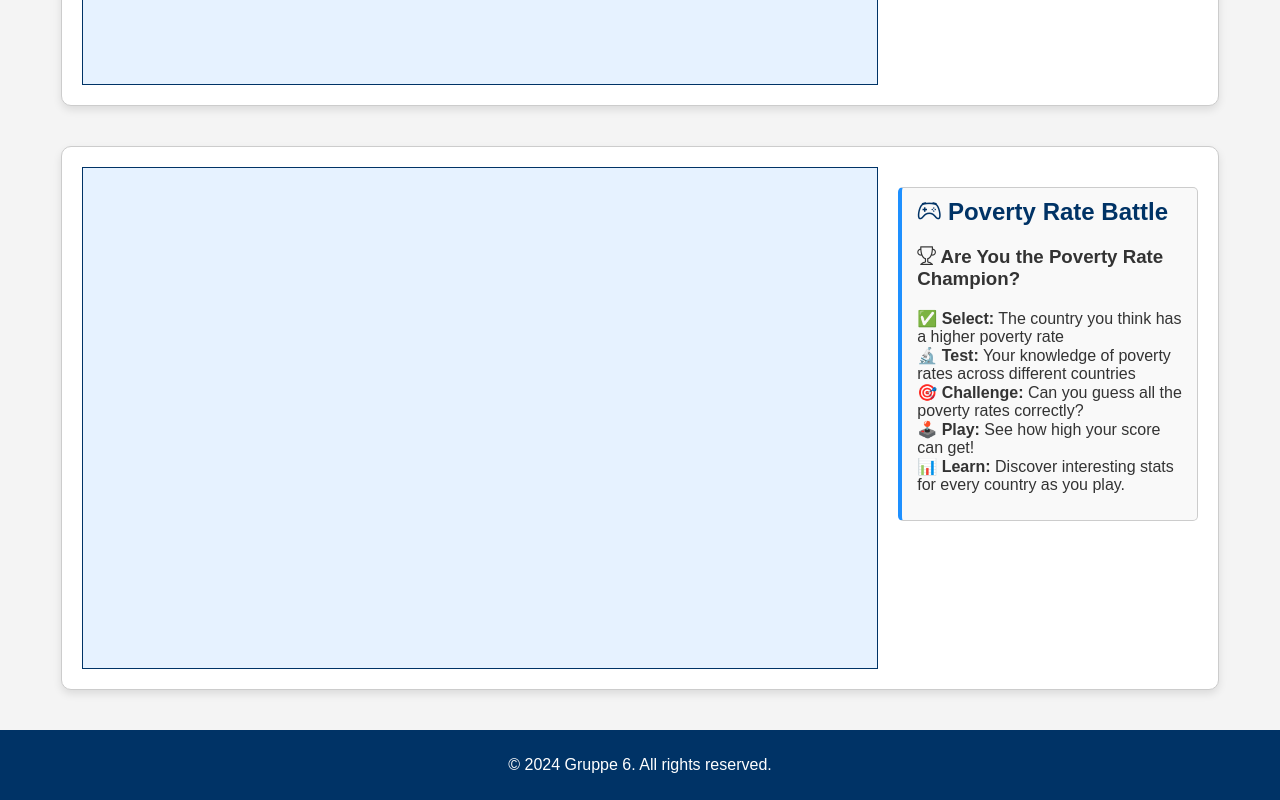
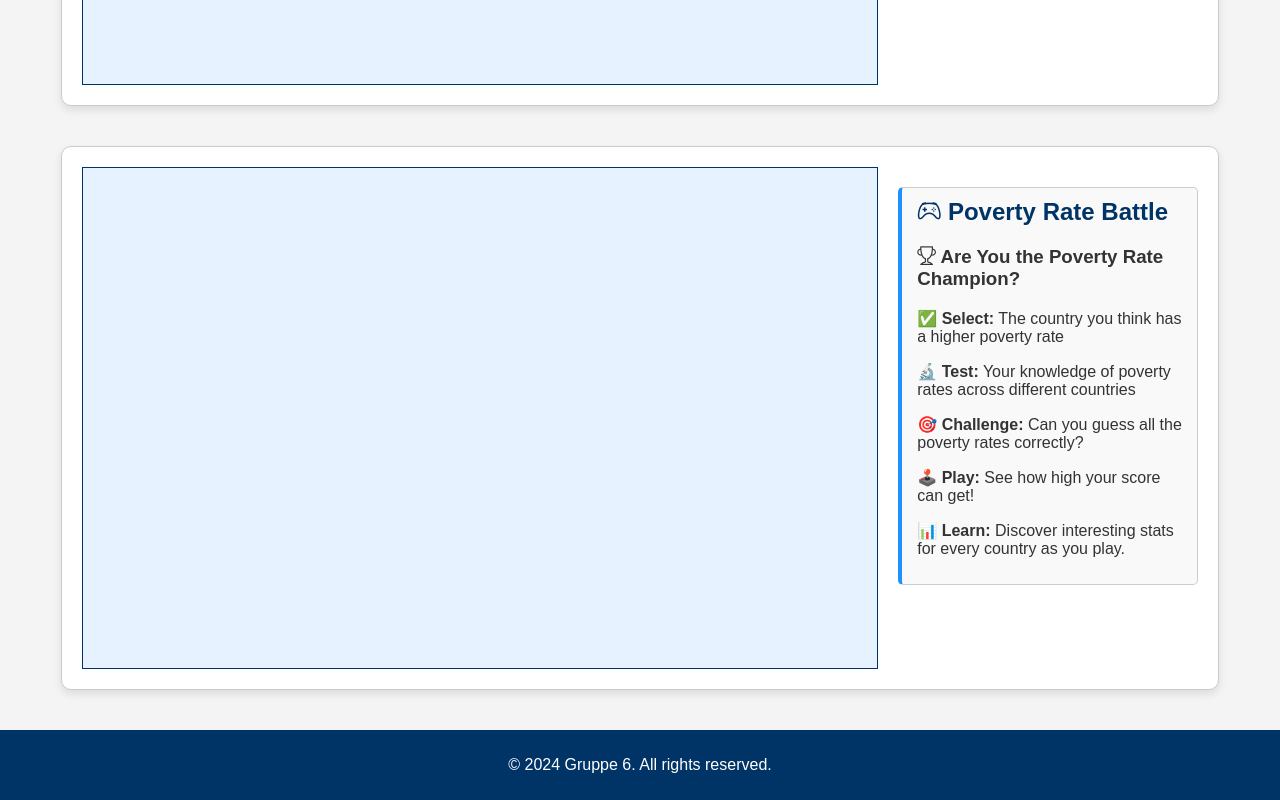
Before and after one commit to EAA24RAMK/gruppe6, a website: page public/index.html in a window 1280 px wide. Shown: the part 1843-2643 px from the top of the page. Drawn offline with nearby package versions, Linux system fonts and the light colour scheme; no server answers.

Commit message:
minor changes index.html

```diff
--- a/public/index.html
+++ b/public/index.html
@@ -80,16 +80,12 @@
       <div id="poverty-battle"></div>
       <aside id="poverty-battle-info">
         <h2><i class="bi bi-controller"></i> Poverty Rate Battle</h2>
-        <div id="engage-section">
           <h3><i class="bi bi-trophy"></i> Are You the Poverty Rate Champion?</h3>
-          <p>
-            ✅ <strong>Select:</strong> The country you think has a higher poverty rate<br>
-            🔬 <strong>Test:</strong> Your knowledge of poverty rates across different countries<br>
-            🎯 <strong>Challenge:</strong> Can you guess all the poverty rates correctly?<br>
-            🕹️ <strong>Play:</strong> See how high your score can get!<br>
-            📊 <strong>Learn:</strong> Discover interesting stats for every country as you play.<br>
-          </p>
-        </div>
+            <p>✅ <strong>Select:</strong> The country you think has a higher poverty rate</p>
+            <p>🔬 <strong>Test:</strong> Your knowledge of poverty rates across different countries</p>
+            <p>🎯 <strong>Challenge:</strong> Can you guess all the poverty rates correctly?</p>
+            <p>🕹️ <strong>Play:</strong> See how high your score can get!</p>
+            <p>📊 <strong>Learn:</strong> Discover interesting stats for every country as you play.</p>
       </aside>
     </section>
   </main>
@@ -102,5 +98,6 @@
   <script src="line-chart.js"></script>
   <script src="bar-chart.js"></script>
   <script src="poverty-battle.js"></script>
+  <script src="effects.js"></script>
 </body>
 </html>
```
